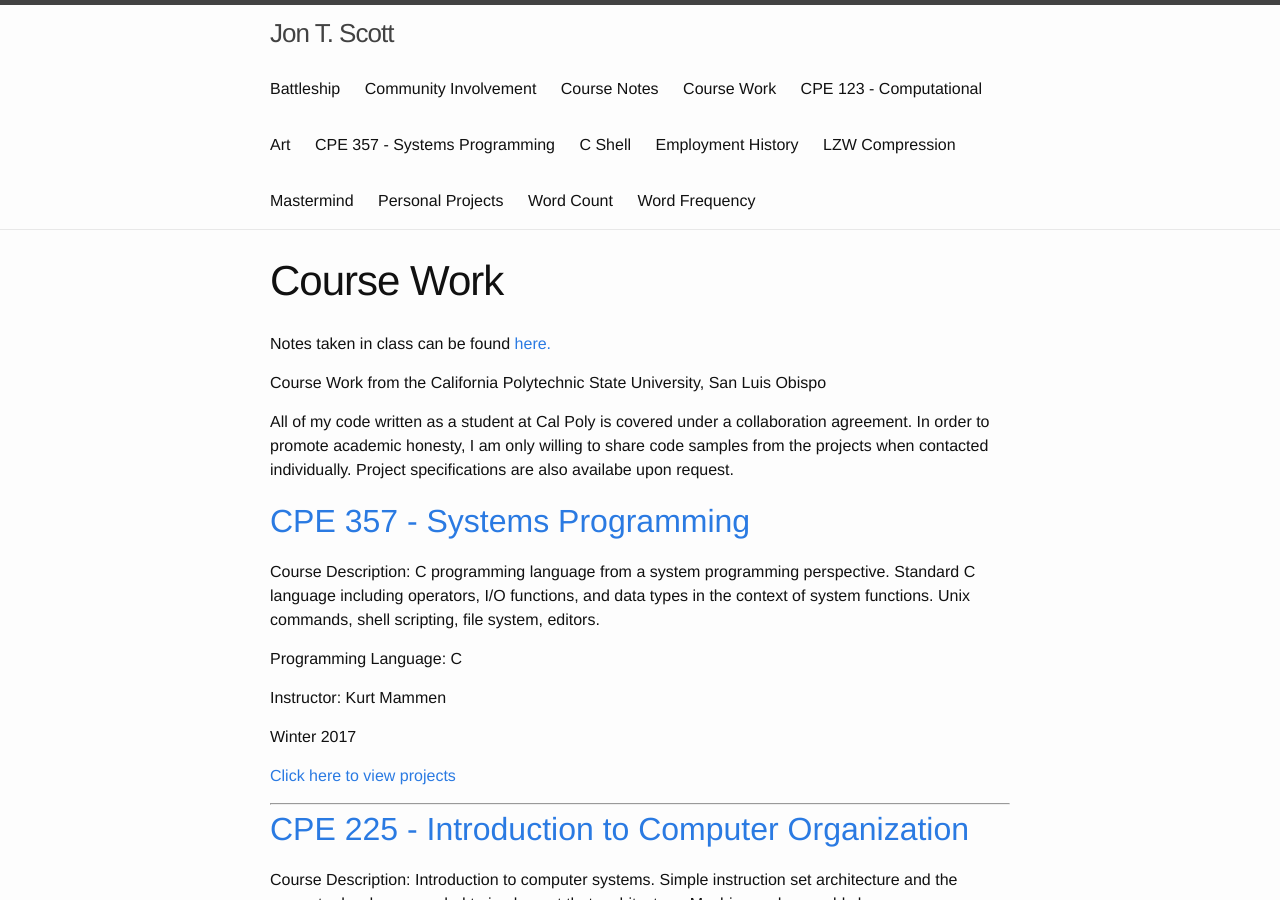
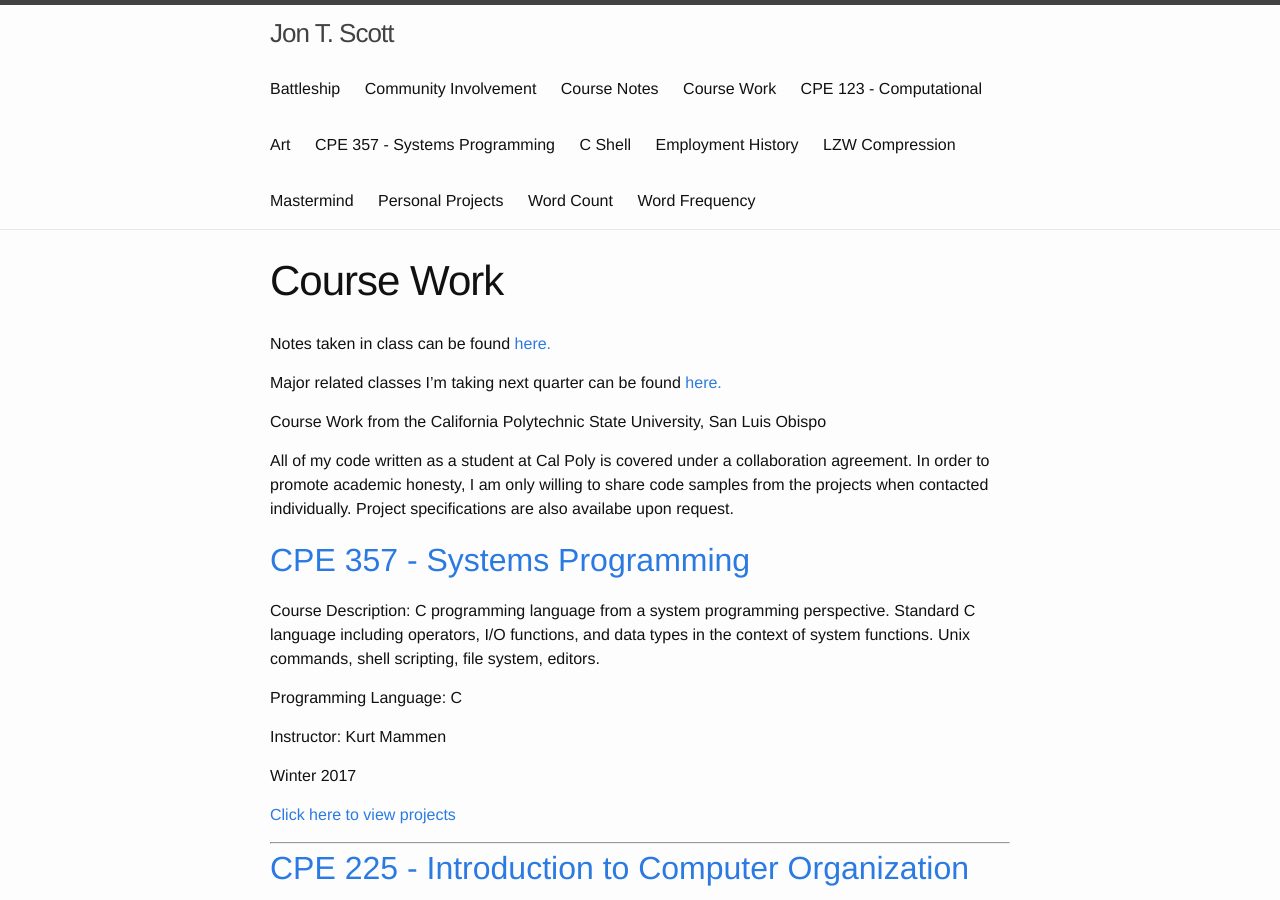
Before and after one commit to JonScott20/JonScott20.github.io, a Jekyll site: the page built from coursework.md, in a window 1280 px wide and 900 px high. Built offline with Jekyll 4.4.1, drawn with Linux system fonts in a browser that asks for light colours.

Commit message:
Update coursework.md

```diff
--- a/coursework.md
+++ b/coursework.md
@@ -5,6 +5,8 @@ permalink: /course_work/
 ---
 
 Notes taken in class can be found [here.](https://jonscott20.github.io/course_notes/)
+
+Major related classes I'm taking next quarter can be found [here.](https://jonscott20.github.io/future_classes/)
 
 Course Work from the California Polytechnic State University, San Luis Obispo
 
```
